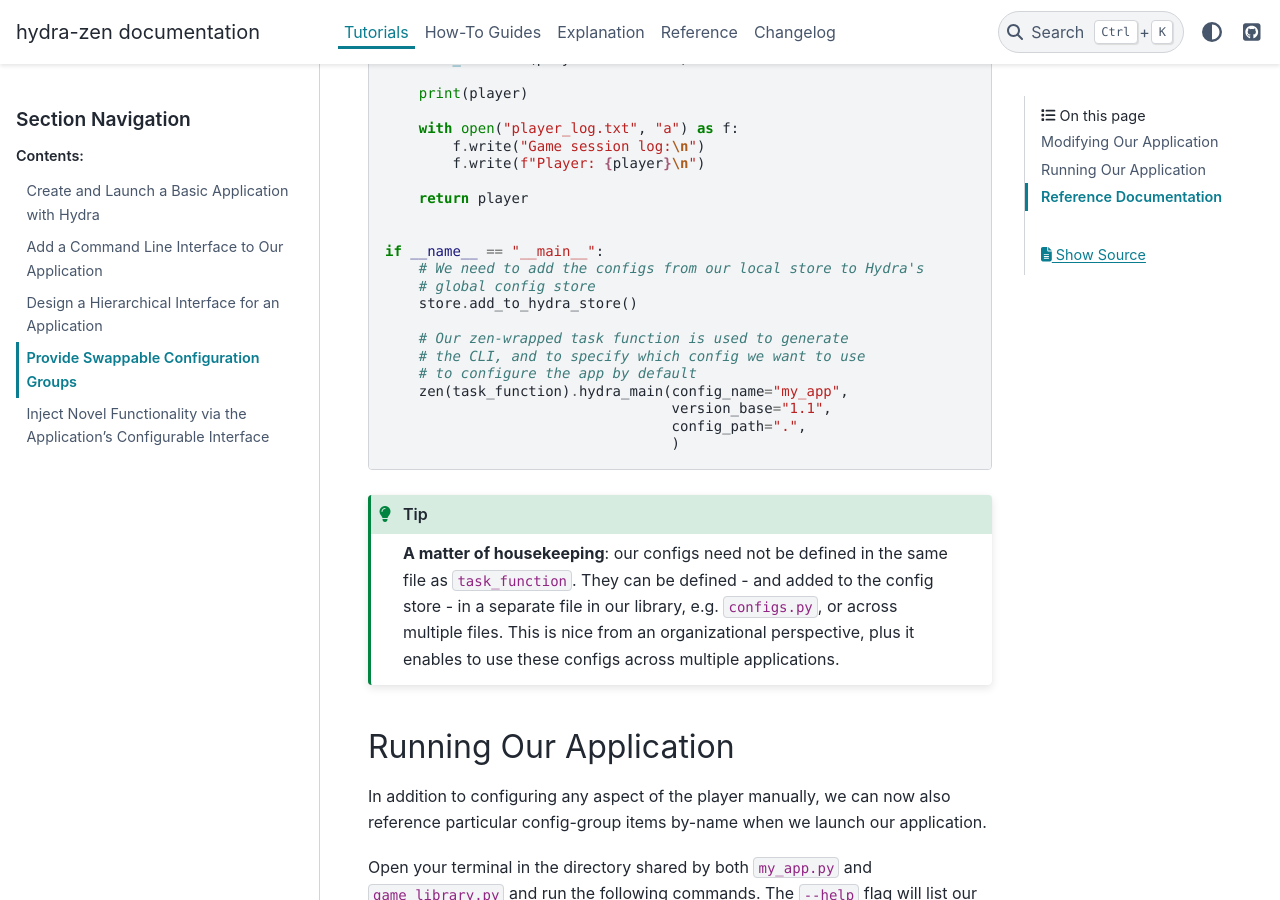
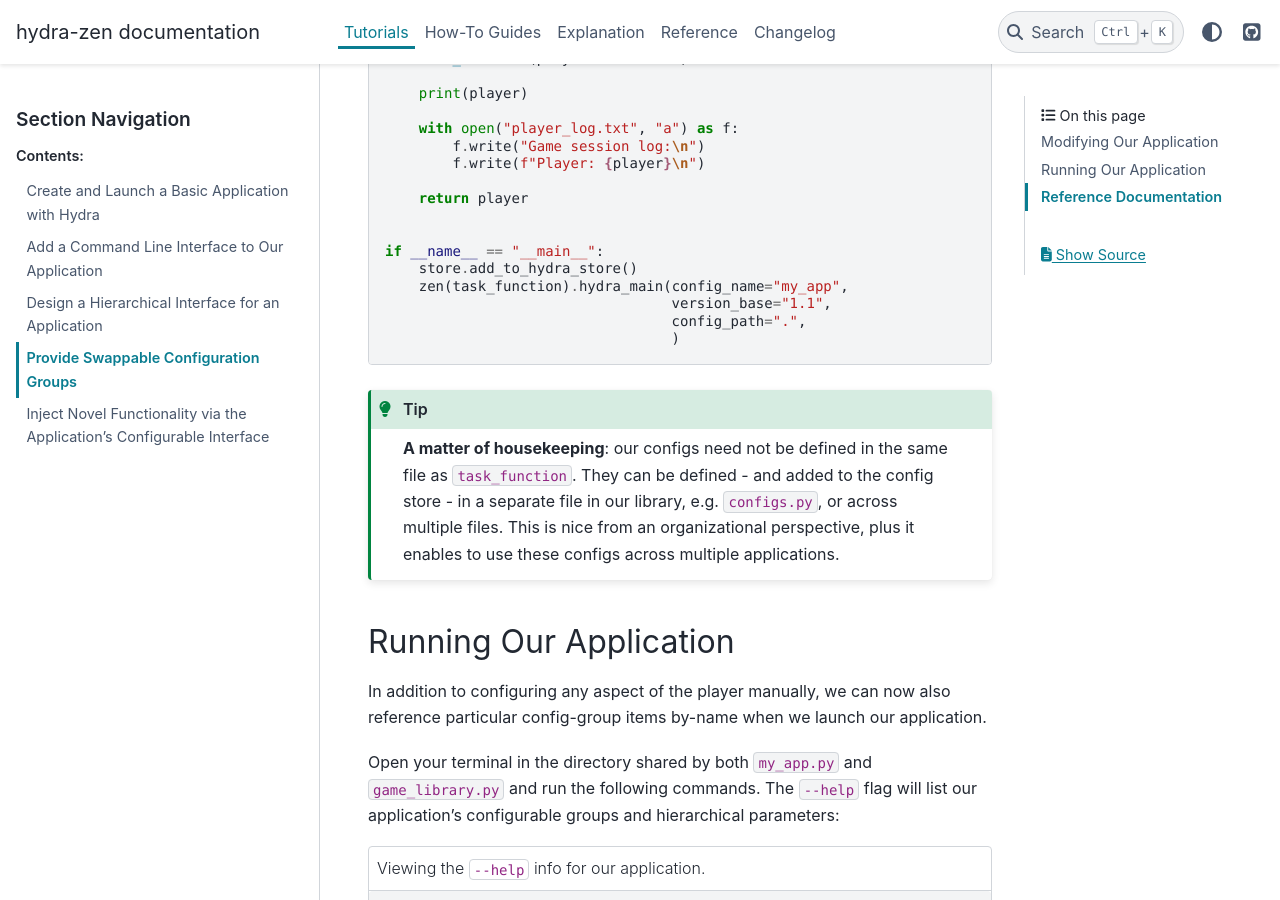
Before and after one commit to mit-ll-responsible-ai/hydra-zen, a Sphinx documentation site: the page built from docs/source/tutorials/config_groups.rst, in a window 1280 px wide and 900 px high, scrolled down 4089 px. Built offline with Sphinx 7.4.7 and the PyData theme 0.15.4, drawn with Linux system fonts in a browser that asks for light colours; the version number could not be read and is left out.

Commit message:
remove repetition

```diff
--- a/docs/source/tutorials/config_groups.rst
+++ b/docs/source/tutorials/config_groups.rst
@@ -201,13 +201,7 @@ over. Modify your ``my_app.py`` script to match the following code.
 
 
    if __name__ == "__main__":
-       # We need to add the configs from our local store to Hydra's
-       # global config store
        store.add_to_hydra_store()
-
-       # Our zen-wrapped task function is used to generate
-       # the CLI, and to specify which config we want to use
-       # to configure the app by default
        zen(task_function).hydra_main(config_name="my_app",
                                      version_base="1.1",
                                      config_path=".",
```
